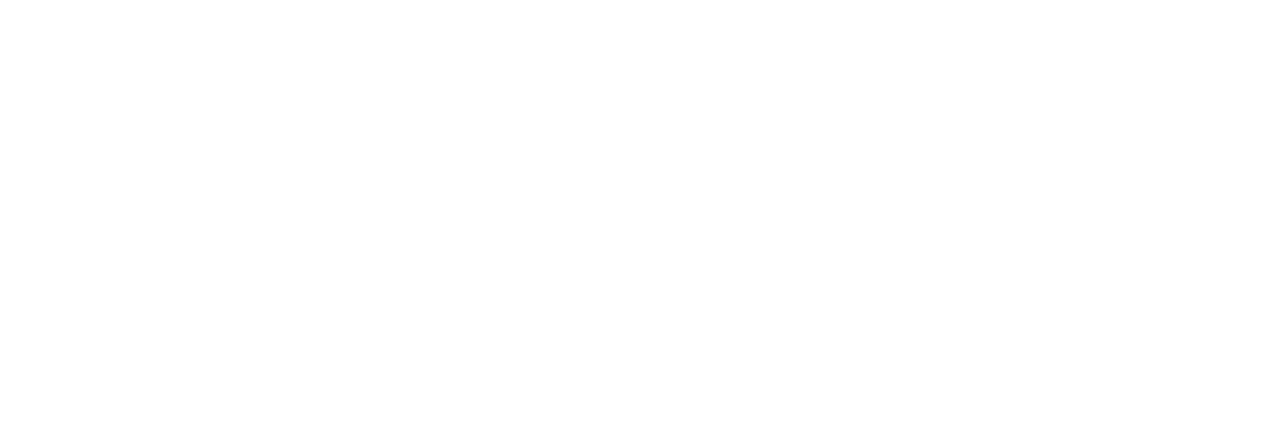
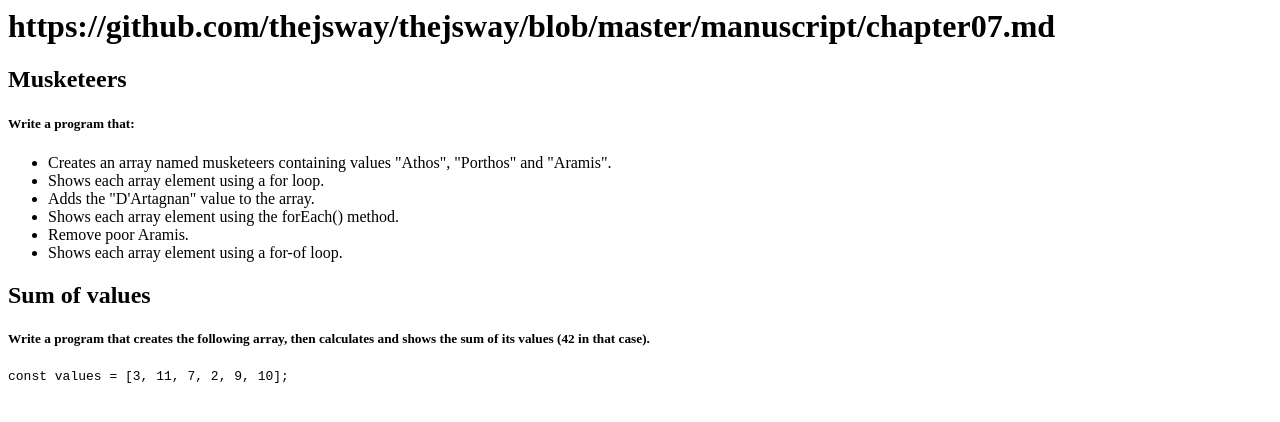
Before and after one commit to yugmani/thejsway7, a website: page index.html in a window 1280 px wide. Drawn offline with Linux system fonts and the light colour scheme.

Commit message:
musketeers done

```diff
--- a/index.html
+++ b/index.html
@@ -1 +1,23 @@
-<div id="app"></div>
+<div id="app">
+  <h1>https://github.com/thejsway/thejsway/blob/master/manuscript/chapter07.md</h1>
+  <div class="tasks">
+    <h2>Musketeers</h1>
+    <h5>Write a program that:</h5>
+    <ul>
+      <li>
+        Creates an array named musketeers containing values "Athos", "Porthos"
+        and "Aramis".
+      </li>
+      <li>Shows each array element using a for loop.</li>
+      <li>Adds the "D'Artagnan" value to the array.</li>
+      <li>Shows each array element using the forEach() method.</li>
+      <li>Remove poor Aramis.</li>
+      <li>Shows each array element using a for-of loop.</li>
+    </ul>
+  </div>
+  <div class="tasks">
+  <h2>Sum of values</h2>
+  <h5>Write a program that creates the following array, then calculates and shows the sum of its values (42 in that case).</h5>
+  <p><code>const values = [3, 11, 7, 2, 9, 10];</code></p>
+  </div>
+</div>
```
Also changed, not shown: index.js (+38 -2 lines).
